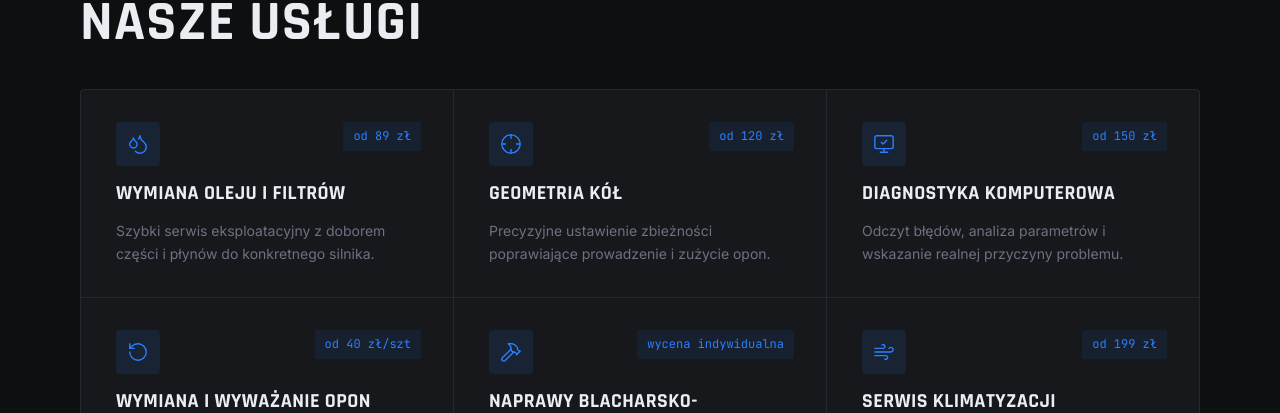
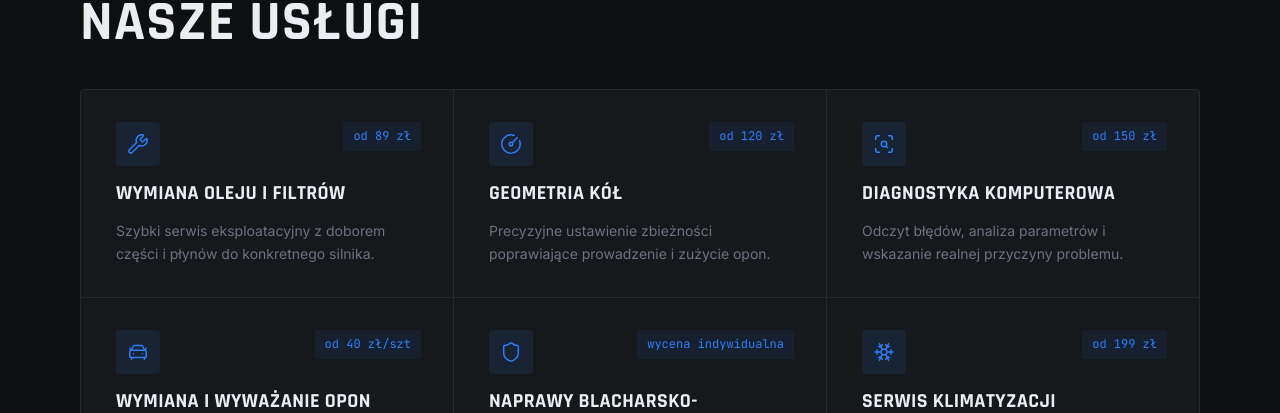
Before and after one commit to adminfavmotors/serwis_01, a Next.js app: page / in a window 1280 px wide. Shown: the part 920-1333 px from the top of the page. Built offline with nearby package versions, Linux system fonts and the light colour scheme.

Commit message:
design: replace services icons with automotive set

```diff
--- a/components/sections/Services.tsx
+++ b/components/sections/Services.tsx
@@ -1,46 +1,53 @@
 'use client'
 
 import { motion } from 'framer-motion'
-import { Crosshair, Droplets, Hammer, MonitorCheck, RotateCcw, Wind } from 'lucide-react'
+import {
+  CarFront,
+  CircleGauge,
+  ScanSearch,
+  Shield,
+  Snowflake,
+  Wrench,
+} from 'lucide-react'
 
 const services = [
   {
-    icon: Droplets,
+    icon: Wrench,
     name: 'Wymiana oleju i filtrów',
     description:
       'Szybki serwis eksploatacyjny z doborem części i płynów do konkretnego silnika.',
     price: 'od 89 zł',
   },
   {
-    icon: Crosshair,
+    icon: CircleGauge,
     name: 'Geometria kół',
     description:
       'Precyzyjne ustawienie zbieżności poprawiające prowadzenie i zużycie opon.',
     price: 'od 120 zł',
   },
   {
-    icon: MonitorCheck,
+    icon: ScanSearch,
     name: 'Diagnostyka komputerowa',
     description:
       'Odczyt błędów, analiza parametrów i wskazanie realnej przyczyny problemu.',
     price: 'od 150 zł',
   },
   {
-    icon: RotateCcw,
+    icon: CarFront,
     name: 'Wymiana i wyważanie opon',
     description:
       'Kompleksowa obsługa sezonowa z kontrolą stanu bieżnika i ciśnienia.',
     price: 'od 40 zł/szt',
   },
   {
-    icon: Hammer,
+    icon: Shield,
     name: 'Naprawy blacharsko-lakiernicze',
     description:
       'Od drobnych poprawek po większe naprawy po kolizjach i uszkodzeniach.',
     price: 'wycena indywidualna',
   },
   {
-    icon: Wind,
+    icon: Snowflake,
     name: 'Serwis klimatyzacji',
     description:
       'Odgrzybianie, szczelność układu i nabijanie czynnika dla komfortu jazdy.',
@@ -142,7 +149,7 @@ function Services() {
                       justifyContent: 'center',
                     }}
                   >
-                    <Icon size={22} color="#2B7FFF" strokeWidth={1.5} />
+                    <Icon size={22} color="#2B7FFF" strokeWidth={1.6} />
                   </div>
 
                   <span
```
